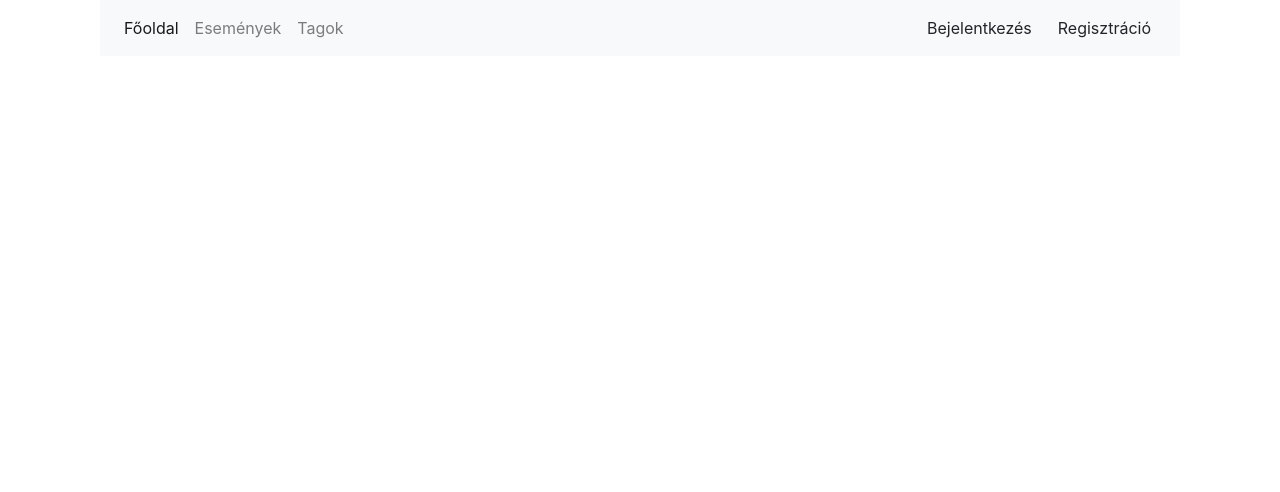
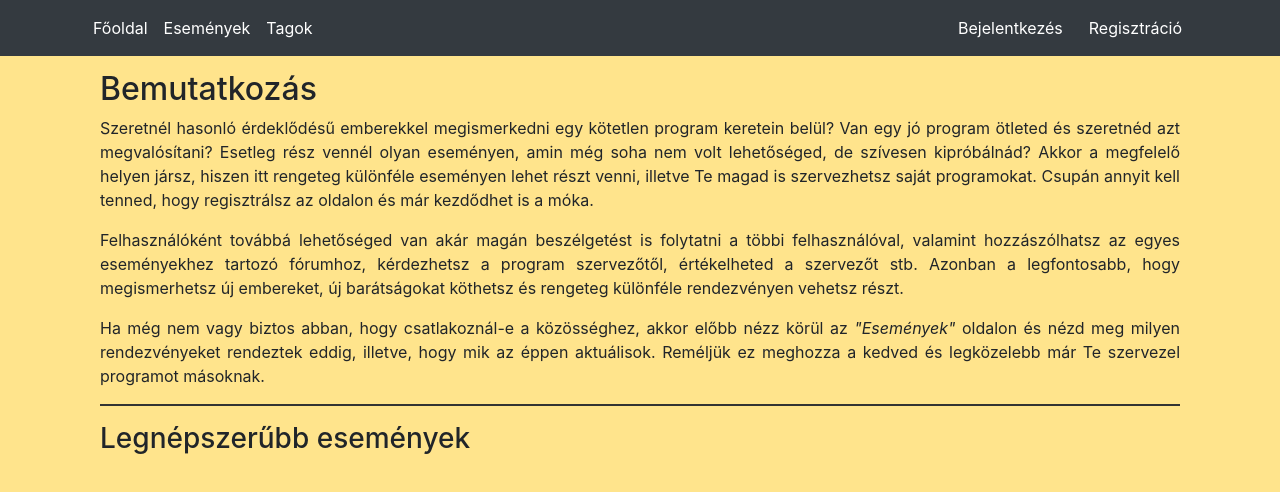
Before and after one commit to gepesz/FrontEnd, an Angular app in the folder eventorganizer/: page /home in a window 1280 px wide. Shown: the top 492 px of the page. Built offline with nearby package versions, Linux system fonts and the light colour scheme.

Commit message:
main-site instoduction part is done

```diff
--- a/eventorganizer/angular.json
+++ b/eventorganizer/angular.json
@@ -28,7 +28,7 @@
               "src/assets"
             ],
             "styles": [
-              "src/styles.scss"
+              "src/styles.scss",
             ],
             "scripts": []
           },
--- a/eventorganizer/src/app/app-routing.module.ts
+++ b/eventorganizer/src/app/app-routing.module.ts
@@ -6,6 +6,8 @@ import { MainSiteComponent } from './components/main-site/main-site.component';
 const routes: Routes = [
   {path: '', pathMatch: 'full', redirectTo: 'home'},
   {path: 'home', component: MainSiteComponent}
+  //events
+  //members
 ];
 
 @NgModule({
--- a/eventorganizer/src/app/app.module.ts
+++ b/eventorganizer/src/app/app.module.ts
@@ -3,6 +3,7 @@ import { NgModule } from '@angular/core';
 
 import { AppRoutingModule } from './app-routing.module';
 import { AppComponent } from './app.component';
+import { HttpClientModule } from '@angular/common/http';
 import { EventListComponent } from './components/event-list/event-list.component';
 import { HeaderComponent } from './components/header/header.component';
 import { MainSiteComponent } from './components/main-site/main-site.component';
@@ -16,7 +17,8 @@ import { MainSiteComponent } from './components/main-site/main-site.component';
   ],
   imports: [
     BrowserModule,
-    AppRoutingModule
+    AppRoutingModule,
+    HttpClientModule
   ],
   providers: [],
   bootstrap: [AppComponent]
--- a/eventorganizer/src/app/components/header/header.component.html
+++ b/eventorganizer/src/app/components/header/header.component.html
@@ -1,25 +1,19 @@
+<nav class="navbar fixed-top navbar-expand-lg navbar-dark bg-dark">
     <div class="container">
-    <nav class="navbar navbar-expand-lg navbar-light bg-light">
-        <button class="navbar-toggler" type="button" data-toggle="collapse" data-target="#navbarTogglerDemo01"
-            aria-controls="navbarTogglerDemo01" aria-expanded="false" aria-label="Toggle navigation">
-            <span class="navbar-toggler-icon"></span>
-        </button>
-        <div class="collapse navbar-collapse" id="navbarTogglerDemo01">
-            <ul class="navbar-nav mr-auto mt-2 mt-lg-0">
+        <ul class="navbar-nav">
             <li class="nav-item active">
-                    <a class="nav-link" href="#">Főoldal <span class="sr-only"></span></a>
+                <a class="nav-link" href="http://localhost:4200/home">Főoldal</a>
             </li>
-                <li class="nav-item">
+            <li class="nav-item active">
                 <a class="nav-link" href="#">Események</a>
             </li>
-                <li class="nav-item">
+            <li class="nav-item active">
                 <a class="nav-link" href="#">Tagok</a>
             </li>
         </ul>
-            <form class="form-inline">
-                <button class="btn" type="submit">Bejelentkezés</button>
-                <button class="btn" type="submit">Regisztráció</button>
-            </form>
+        <div class="form-inline">
+            <button class="btn" (click)="getLogIn()">Bejelentkezés</button>
+            <button class="btn" (click)="getRegistration()">Regisztráció</button>
+        </div>
     </div>
 </nav>
-</div>
--- a/eventorganizer/src/app/components/header/header.component.scss
+++ b/eventorganizer/src/app/components/header/header.component.scss
@@ -0,0 +1,3 @@
+.btn {
+    color: white;
+}
--- a/eventorganizer/src/app/components/header/header.component.ts
+++ b/eventorganizer/src/app/components/header/header.component.ts
@@ -12,4 +12,12 @@ export class HeaderComponent implements OnInit {
   ngOnInit() {
   }
 
+  getRegistration() {
+
+  }
+
+  getLogIn() {
+
+  }
+
 }
--- a/eventorganizer/src/app/components/main-site/main-site.component.html
+++ b/eventorganizer/src/app/components/main-site/main-site.component.html
@@ -1,4 +1,25 @@
 <div class="container">
     <app-header></app-header>
-
+    <div class="container">
+        <h2 class="describe">Bemutatkozás</h2>
+        <p class="descText text-justify">
+            Szeretnél hasonló érdeklődésű emberekkel megismerkedni egy kötetlen program keretein belül? Van egy jó program ötleted
+            és szeretnéd azt megvalósítani? Esetleg rész vennél olyan eseményen, amin még soha nem volt lehetőséged, de szívesen
+            kipróbálnád? Akkor a megfelelő helyen jársz, hiszen itt rengeteg különféle eseményen lehet részt venni, illetve Te magad
+            is szervezhetsz saját programokat. Csupán annyit kell tenned, hogy regisztrálsz az oldalon és már kezdődhet is a móka.
+        </p>
+        <p class="descText text-justify">
+            Felhasználóként továbbá lehetőséged van akár magán beszélgetést is folytatni a többi felhasználóval, valamint
+            hozzászólhatsz az egyes eseményekhez tartozó fórumhoz, kérdezhetsz a program szervezőtől, értékelheted a szervezőt stb.
+            Azonban a legfontosabb, hogy megismerhetsz új embereket, új barátságokat köthetsz és rengeteg különféle rendezvényen
+            vehetsz részt.
+        </p>
+        <p class="descText text-justify">
+            Ha még nem vagy biztos abban, hogy csatlakoznál-e a közösséghez, akkor előbb nézz körül az
+            <span class="font-italic">"Események"</span> oldalon és nézd meg milyen rendezvényeket rendeztek eddig, illetve, hogy mik
+            az éppen aktuálisok. Reméljük ez meghozza a kedved és legközelebb már Te szervezel programot másoknak.
+        </p>
+        <hr>
+        <h3>Legnépszerűbb események</h3>
+    </div>
 </div>
--- a/eventorganizer/src/app/components/main-site/main-site.component.scss
+++ b/eventorganizer/src/app/components/main-site/main-site.component.scss
@@ -0,0 +1,10 @@
+.describe {
+    margin-top: 70px;
+}
+
+hr {
+    border: none;
+    height: 2px;
+    color: #333;
+    background-color: #333;
+}
--- a/eventorganizer/src/styles.scss
+++ b/eventorganizer/src/styles.scss
@@ -1,2 +1,6 @@
 /* You can add global styles to this file, and also import other style files */
 @import '~bootstrap/scss/bootstrap';
+
+body {
+    background-color: #FFE48C;
+}
```
Lines whose indentation alone changed are shown as unchanged.
